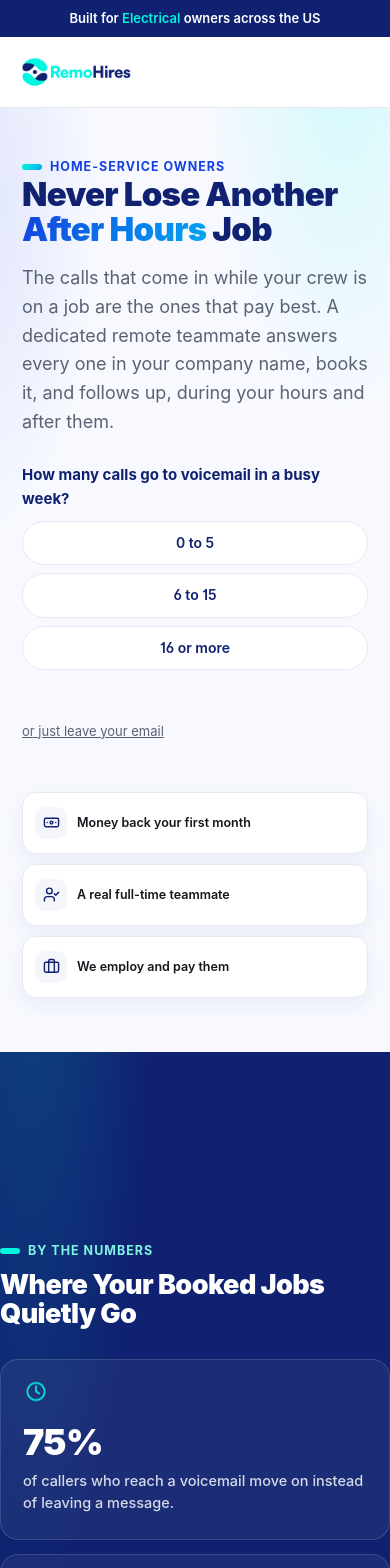
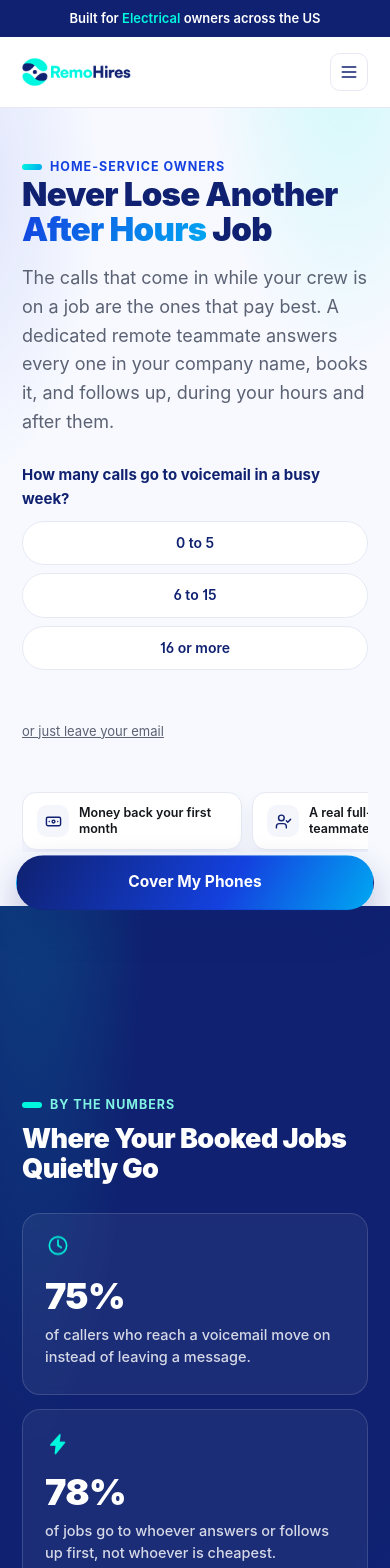
Before and after one commit to humblehg-org/remohires_marketing-LandingPage, a Next.js app: page /hvac in a window 390 px wide. Shown: the top 1568 px of the page. Built offline with nearby package versions, Linux system fonts and the light colour scheme; a web font is replaced by a local one.

Commit message:
Finalize mobile responsive UI: infinite hero carousel, Smart Nav, and layout fixes

```diff
--- a/src/app/hvac.css
+++ b/src/app/hvac.css
@@ -54,7 +54,30 @@ header.nav.scrolled{box-shadow:0 8px 30px rgba(15,33,112,.10);background:rgba(25
 .nav .links .cta-wrap.show{max-width:280px;margin-left:0}
 .nav .links .cta-wrap .cta{opacity:0;transform:scale(.95);transition:opacity .35s ease,transform .35s ease}
 .nav .links .cta-wrap.show .cta{opacity:1;transform:scale(1)}
-@media(max-width:860px){.nav .links a:not(.cta){display:none}.nav .links .cta-wrap{margin-left:0}}
+@media(max-width:860px){.nav .links a:not(.cta){display:none}.nav .links .cta-wrap{display:none}}
+
+/* mobile hamburger + dropdown menu */
+.mobile-menu-btn{display:none;align-items:center;justify-content:center;width:38px;height:38px;border-radius:10px;border:1px solid var(--line);background:#fff;color:var(--navy);cursor:pointer;flex:none}
+.mobile-menu-btn svg{width:20px;height:20px}
+.mobile-menu-btn:hover{border-color:var(--blue);color:var(--blue)}
+.mobile-menu{position:absolute;top:100%;left:0;right:0;display:flex;flex-direction:column;background:#fff;border-bottom:1px solid var(--line);box-shadow:0 20px 40px rgba(15,33,112,.12);max-height:0;overflow:hidden;opacity:0;transition:max-height .3s ease,opacity .25s ease}
+.mobile-menu.open{max-height:320px;opacity:1}
+.mobile-menu a{padding:16px 24px;font-size:15px;font-weight:600;color:var(--ink);border-bottom:1px solid var(--line)}
+.mobile-menu a:last-child{border-bottom:none}
+.mobile-menu a:hover{color:var(--blue);background:var(--ash)}
+.mobile-menu-backdrop{position:fixed;inset:0;z-index:49;background:rgba(15,22,45,.28);border:none;padding:0;cursor:default}
+@media(max-width:860px){.mobile-menu-btn{display:inline-flex}}
+@media(min-width:861px){.mobile-menu,.mobile-menu-backdrop{display:none}}
+
+/* mobile scroll-aware FAB */
+.mobile-fab{position:fixed;left:16px;right:16px;bottom:16px;z-index:60;display:none;justify-content:center;align-items:center;text-align:center;transform:translateY(150%);transition:transform .5s cubic-bezier(.16,1,.3,1);box-shadow:0 16px 34px rgba(15,33,112,.28)}
+.btn.primary.mobile-fab{background:var(--grad-navy)}
+.mobile-fab.show{transform:translateY(0);animation:fabPulse 2.6s ease-in-out infinite}
+@media(max-width:860px){.mobile-fab{display:flex}}
+@keyframes fabPulse{
+  0%,100%{box-shadow:0 0 0 0 rgba(0,247,223,.55),0 16px 34px rgba(15,33,112,.28)}
+  50%{box-shadow:0 0 0 6px rgba(0,247,223,0),0 16px 34px rgba(15,33,112,.28)}
+}
 
 .hero{position:relative;overflow:hidden;background:radial-gradient(60% 70% at 88% -10%,rgba(0,247,223,.16),transparent 60%),radial-gradient(50% 60% at -5% 10%,rgba(20,65,223,.10),transparent 60%),var(--lgrey)}
 .hero .grid{display:grid;grid-template-columns:1.08fr .92fr;gap:48px;align-items:start;padding:76px 0 88px}
@@ -123,16 +146,18 @@ section{padding:var(--gap) 0}
 .flow .card h3{margin-bottom:6px}
 @media(max-width:820px){.flow{grid-template-columns:1fr;gap:8px}.flow-line{display:none}.flow .card{padding:14px 18px}}
 
-/* the honest part: left-aligned icon + text cards */
+/* the honest part: split color-block cards */
 .honestgrid{display:grid;grid-template-columns:repeat(2,1fr);gap:24px}
-.honestgrid .card{background:#fff;border:1px solid transparent;box-shadow:none;border-radius:20px;text-align:left;padding:28px;display:flex;flex-direction:row;align-items:flex-start;gap:20px;transition:transform .2s ease,box-shadow .2s ease,border-color .2s ease}
+.honestgrid .card{background:#fff;border:1px solid transparent;box-shadow:none;border-radius:16px;text-align:left;padding:0;display:flex;flex-direction:row;align-items:stretch;overflow:hidden;transition:transform .2s ease,box-shadow .2s ease,border-color .2s ease}
 .honestgrid .card:hover{transform:scale(1.05);box-shadow:0 0 20px rgba(0,247,223,.45);border-color:var(--turq)}
-.honestgrid .card .ic{width:28px;height:28px;color:#fff;background:var(--grad-navy);padding:16px;border-radius:50%;box-sizing:content-box;flex:none;display:block;margin:0;transition:none}
-.honestgrid .card:hover .ic{transform:none;color:#fff}
-.honestgrid .card .honesttext{display:flex;flex-direction:column;text-align:left}
+.honestgrid .card .honesticon{flex:0 0 25%;min-width:76px;display:flex;align-items:center;justify-content:center;background:var(--grad-navy)}
+.honestgrid .card .honesticon .ic{width:28px;height:28px;color:#fff;background:none;padding:0;border-radius:0;box-shadow:none;margin:0;transition:transform .22s ease}
+.honestgrid .card:hover .honesticon .ic{transform:scale(1.1);color:#fff}
+.honestgrid .card .honesttext{flex:1 1 auto;display:flex;flex-direction:column;justify-content:center;text-align:left;padding:22px 24px}
 .honestgrid .card h3{margin-bottom:8px}
 .honestgrid .card p{margin:0}
-@media(max-width:820px){.honestgrid{grid-template-columns:1fr;gap:16px}.honestgrid .card{padding:20px}}
+@media(max-width:820px){.honestgrid{grid-template-columns:1fr;gap:16px}}
+@media(max-width:480px){.honestgrid .card .honesticon{flex-basis:22%;min-width:64px}.honestgrid .card .honesttext{padding:18px}}
 
 /* founding pilot guarantee strip */
 .strip{display:grid;grid-template-columns:repeat(3,1fr);background:#fff;border:1px solid var(--line);border-radius:20px;overflow:visible;box-shadow:0 18px 44px rgba(15,33,112,.07)}
@@ -254,8 +279,8 @@ footer a{color:var(--turq);font-weight:600}
 
 @media (prefers-reduced-motion: reduce){
   .reveal{opacity:1;transform:none;transition:none;filter:none !important}
-  .btn,.card,.card .ic,.lead-form input,.nav .links a,.nav .links .cta-wrap .cta,.faqitem-body,.faqitem-inner p,.faqitem-icon::before,.faqitem-icon::after{transition:none}
-  .callcard,.callrow,.btn.glow{animation:none;opacity:1}
+  .btn,.card,.card .ic,.lead-form input,.nav .links a,.nav .links .cta-wrap .cta,.faqitem-body,.faqitem-inner p,.faqitem-icon::before,.faqitem-icon::after,.mobile-fab,.mobile-menu{transition:none}
+  .callcard,.callrow,.btn.glow,.mobile-fab.show{animation:none;opacity:1}
   .herotrust .ic,.herotrust span:last-child{opacity:1;transform:none;transition:none}
   html{scroll-behavior:auto}
 }
@@ -281,7 +306,18 @@ footer a{color:var(--turq);font-weight:600}
 .herotrust .item:nth-child(2).in span:last-child{transition-delay:.63s}
 .herotrust .item:nth-child(3).in .ic{transition-delay:.72s}
 .herotrust .item:nth-child(3).in span:last-child{transition-delay:.78s}
-@media(max-width:520px){.herotrust{grid-template-columns:1fr}.herotrust .item{flex-direction:row;align-items:center}}
+/* mobile-only: compact square-ish cards in an infinite-feel swipe carousel (cloned 3x in markup) */
+@media(max-width:767px){
+  .hero-right{min-width:0}
+  .herotrust{display:flex;flex-direction:row;flex-wrap:nowrap;min-width:0;width:100%;overflow-x:auto;-webkit-overflow-scrolling:touch;scroll-snap-type:x mandatory;gap:10px;padding-bottom:2px;scrollbar-width:none}
+  .herotrust::-webkit-scrollbar{display:none}
+  .herotrust .item{flex:0 0 auto;width:220px;flex-direction:row;align-items:center;gap:10px;padding:12px 14px;white-space:normal;scroll-snap-align:start}
+  .herotrust span:last-child{white-space:normal;line-height:1.3}
+}
+/* desktop: exactly the original static 3-card row, cloned carousel items hidden */
+@media(min-width:768px){
+  .herotrust .item:nth-child(n+4){display:none}
+}
 @media(max-width:860px){.visualcol{display:none}}
 .illus{font-size:11px;color:var(--muted);text-align:center;margin-top:10px}
 
--- a/src/app/hvac/page.tsx
+++ b/src/app/hvac/page.tsx
@@ -179,7 +179,7 @@ export default function QuotesPage() {
       <SiteHeader ctaLabel="Cover My Phones" />
       <main id="top">
         {/* ---------- Hero ---------- */}
-        <section className="hero" style={{ padding: 0 }}>
+        <section id="hero" className="hero" style={{ padding: 0 }}>
           <div className="wrap">
             <div className="grid">
               <Reveal direction="l">
@@ -253,14 +253,21 @@ export default function QuotesPage() {
                   </div>
                 </Reveal>
                 <div className="herotrust">
-                  {heroTrust.map((t) => (
-                    <Reveal direction="r" className="item" key={t.label}>
+                  {[0, 1, 2].flatMap((set) =>
+                    heroTrust.map((t) => (
+                      <Reveal
+                        direction="r"
+                        className="item"
+                        key={`${t.label}-${set}`}
+                        aria-hidden={set > 0 ? true : undefined}
+                      >
                         <span className="ic">
                           <t.icon />
                         </span>
                         <span>{t.label}</span>
                       </Reveal>
-                  ))}
+                    )),
+                  )}
                 </div>
               </div>
             </div>
@@ -269,7 +276,7 @@ export default function QuotesPage() {
 
         {/* ---------- By the numbers ---------- */}
         <section className="stats">
-          <div className="wrap" style={{ padding: "96px 0" }}>
+          <div className="wrap" style={{ paddingTop: 96, paddingBottom: 96 }}>
             <Reveal className="stat-head">
               <span className="eyebrow light">By The Numbers</span>
               <h2>Where Your Booked Jobs Quietly Go</h2>
@@ -388,9 +395,11 @@ export default function QuotesPage() {
             <div className="honestgrid">
               {honestCards.map((f, i) => (
                 <Reveal key={f.title} className="card" delay={0.1 * (i + 1)}>
+                  <div className="honesticon">
                     <span className="ic">
                       <f.icon />
                     </span>
+                  </div>
                   <div className="honesttext">
                     <h3>{f.title}</h3>
                     <p>{f.body}</p>
--- a/src/components/hvac/icons.tsx
+++ b/src/components/hvac/icons.tsx
@@ -31,6 +31,16 @@ export function IconCalendarCheck(props: SVGProps<SVGSVGElement>) {
       <rect width="18" height="18" x="3" y="4" rx="2" />
       <path d="M3 10h18" />
       <path d="m9 16 2 2 4-4" />
+    </IconBase>
+  );
+}
+
+export function IconMenu(props: SVGProps<SVGSVGElement>) {
+  return (
+    <IconBase {...props}>
+      <path d="M4 6h16" />
+      <path d="M4 12h16" />
+      <path d="M4 18h16" />
     </IconBase>
   );
 }
--- a/src/components/hvac/reveal.tsx
+++ b/src/components/hvac/reveal.tsx
@@ -8,13 +8,14 @@ export function Reveal({
   style,
   delay,
   children,
+  ...rest
 }: {
   direction?: "l" | "r";
   className?: string;
   style?: React.CSSProperties;
   delay?: number;
   children: ReactNode;
-}) {
+} & React.HTMLAttributes<HTMLDivElement>) {
   const ref = useRef<HTMLDivElement>(null);
 
   useEffect(() => {
@@ -44,7 +45,7 @@ export function Reveal({
     delay !== undefined ? { ...style, transitionDelay: `${delay}s` } : style;
 
   return (
-    <div ref={ref} className={classes} style={combinedStyle}>
+    <div ref={ref} className={classes} style={combinedStyle} {...rest}>
       {children}
     </div>
   );
--- a/src/components/hvac/site-header.tsx
+++ b/src/components/hvac/site-header.tsx
@@ -1,10 +1,20 @@
 "use client";
 
 import { useEffect, useState } from "react";
+import { IconMenu, IconXFilled } from "./icons";
+
+const navLinks = [
+  { href: "#pain", label: "The Problem" },
+  { href: "#how", label: "How It Works" },
+  { href: "#offer", label: "The Offer" },
+  { href: "#faq", label: "FAQ" },
+];
 
 export function SiteHeader({ ctaLabel = "Get Started" }: { ctaLabel?: string }) {
   const [scrolled, setScrolled] = useState(false);
   const [showCta, setShowCta] = useState(false);
+  const [menuOpen, setMenuOpen] = useState(false);
+  const [fabVisible, setFabVisible] = useState(false);
 
   useEffect(() => {
     function onScroll() {
@@ -17,7 +27,44 @@ export function SiteHeader({ ctaLabel = "Get Started" }: { ctaLabel?: string })
     return () => window.removeEventListener("scroll", onScroll);
   }, []);
 
+  // FAB stays hidden over the Hero, appears once the user scrolls past it,
+  // and tucks away again while the bottom "Get Started" section is in view.
+  useEffect(() => {
+    const hero = document.getElementById("hero");
+    const book = document.getElementById("book");
+    if (!hero || !book || !("IntersectionObserver" in window)) return;
+
+    let heroVisible = true;
+    let bookVisible = false;
+
+    const io = new IntersectionObserver(
+      (entries) => {
+        for (const entry of entries) {
+          if (entry.target === hero) heroVisible = entry.isIntersecting;
+          if (entry.target === book) bookVisible = entry.isIntersecting;
+        }
+        setFabVisible(!heroVisible && !bookVisible);
+      },
+      { threshold: 0 },
+    );
+    io.observe(hero);
+    io.observe(book);
+    return () => io.disconnect();
+  }, []);
+
+  useEffect(() => {
+    if (!menuOpen) return;
+    function onKey(e: KeyboardEvent) {
+      if (e.key === "Escape") setMenuOpen(false);
+    }
+    window.addEventListener("keydown", onKey);
+    return () => window.removeEventListener("keydown", onKey);
+  }, [menuOpen]);
+
+  const closeMenu = () => setMenuOpen(false);
+
   return (
+    <>
       <header className={`nav${scrolled ? " scrolled" : ""}`}>
         <div className="wrap row">
           <a className="logo" href="#top" aria-label="RemoHires home" />
@@ -32,7 +79,41 @@ export function SiteHeader({ ctaLabel = "Get Started" }: { ctaLabel?: string })
               </a>
             </span>
           </nav>
+          <button
+            type="button"
+            className="mobile-menu-btn"
+            aria-label={menuOpen ? "Close menu" : "Open menu"}
+            aria-expanded={menuOpen}
+            onClick={() => setMenuOpen((v) => !v)}
+          >
+            {menuOpen ? <IconXFilled /> : <IconMenu />}
+          </button>
         </div>
+        <nav
+          className={`mobile-menu${menuOpen ? " open" : ""}`}
+          aria-label="Mobile"
+        >
+          {navLinks.map((l) => (
+            <a key={l.href} href={l.href} onClick={closeMenu}>
+              {l.label}
+            </a>
+          ))}
+        </nav>
       </header>
+      {menuOpen && (
+        <div
+          className="mobile-menu-backdrop"
+          aria-hidden="true"
+          onClick={closeMenu}
+        />
+      )}
+      <a
+        href="#book"
+        className={`mobile-fab btn primary${fabVisible ? " show" : ""}`}
+        onClick={closeMenu}
+      >
+        {ctaLabel}
+      </a>
+    </>
   );
 }
```
Lines whose indentation alone changed are shown as unchanged.
